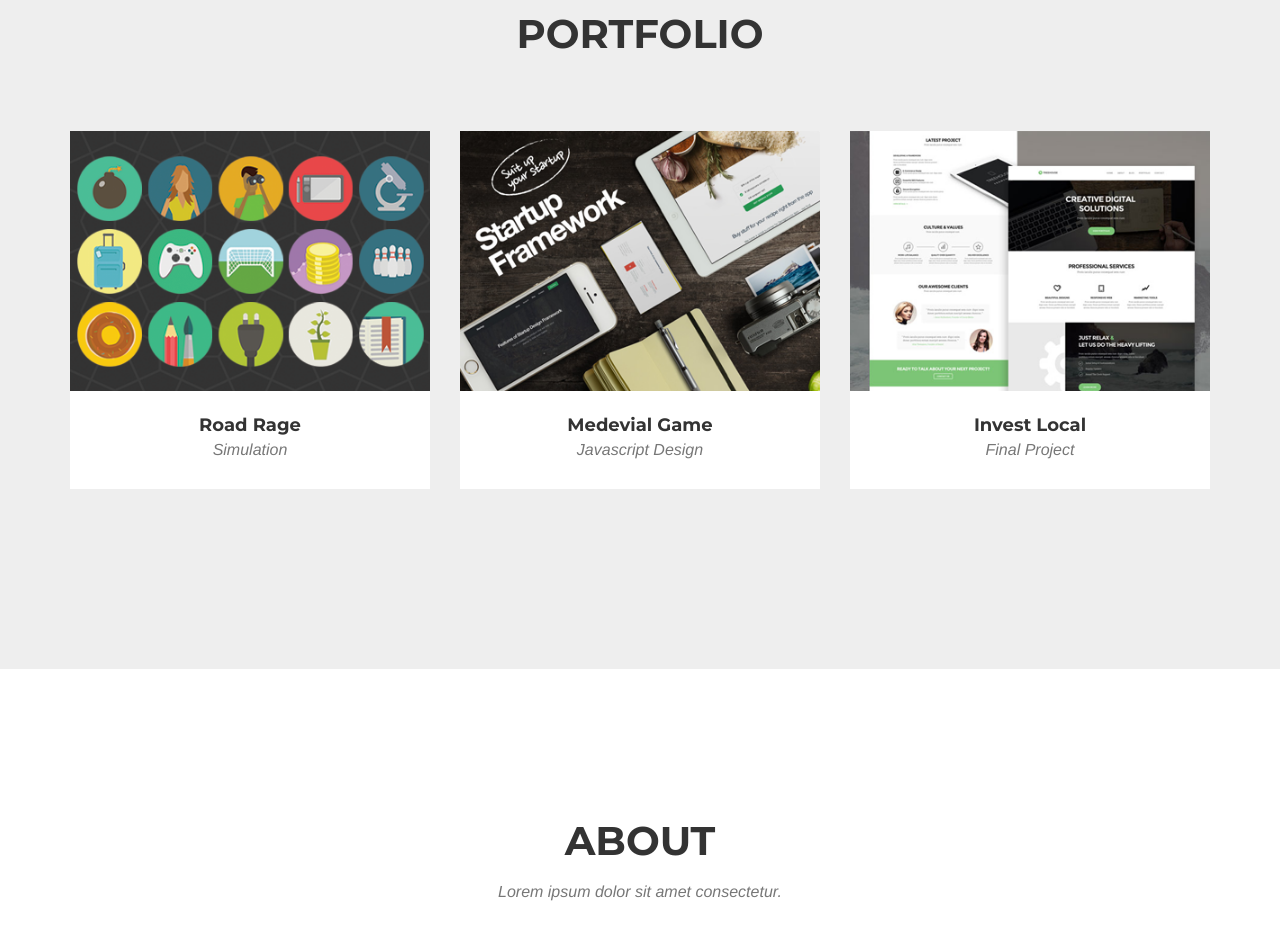
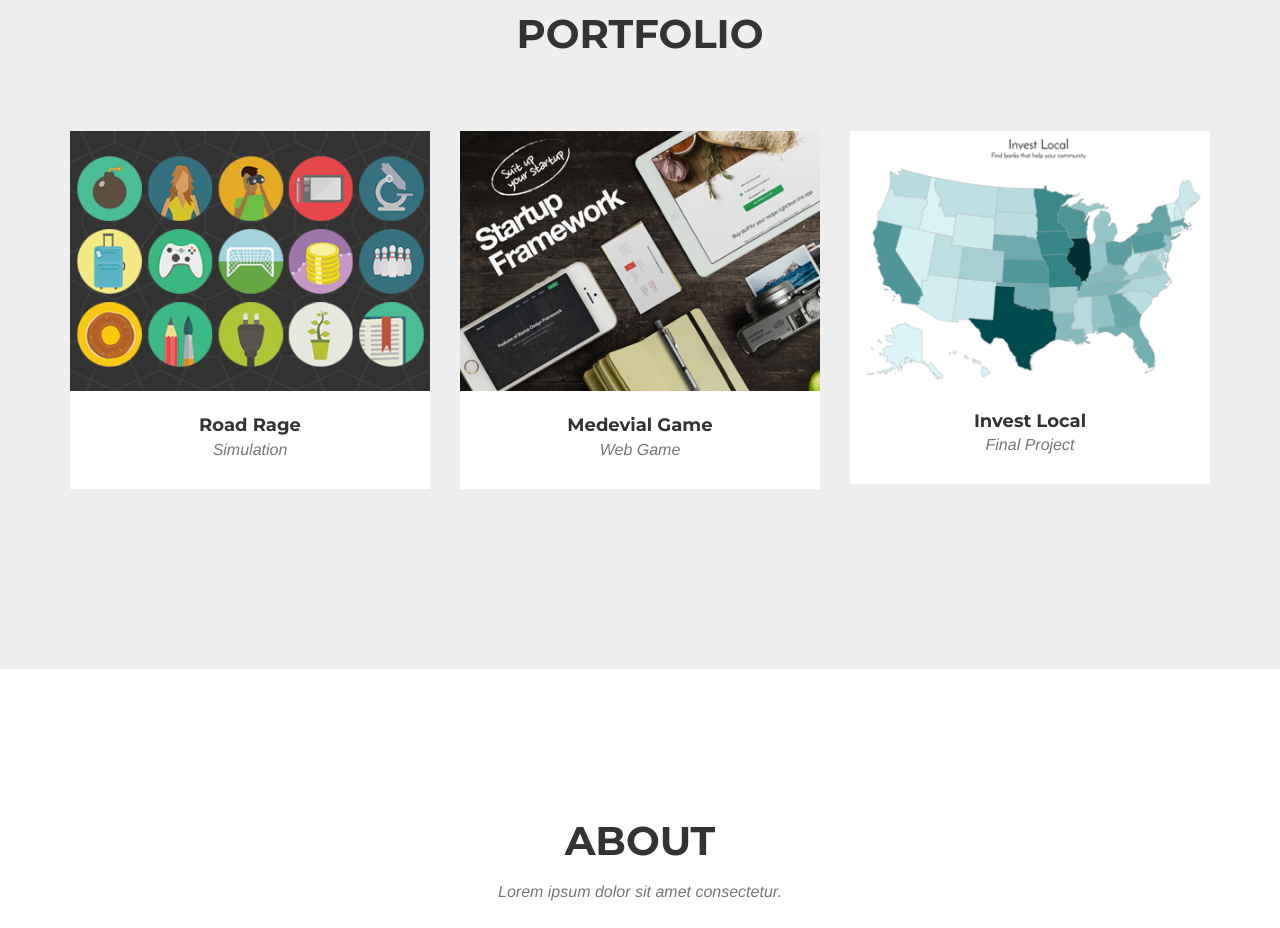
Before and after one commit to andrewmusicant/andrewmusicant.github.io, a website: page index.html in a window 1280 px wide. Shown: the part 1560-2488 px from the top of the page. Drawn offline with nearby package versions, Linux system fonts and the light colour scheme; a web font is replaced by a local one.

Commit message:
Added pictures for portfolio items

```diff
--- a/index.html
+++ b/index.html
@@ -155,7 +155,7 @@
                     </a>
                     <div class="portfolio-caption">
                         <h4>Medevial Game</h4>
-                        <p class="text-muted">Javascript Design</p>
+                        <p class="text-muted">Web Game</p>
                     </div>
                 </div>
                 <div class="col-md-4 col-sm-6 portfolio-item">
@@ -165,7 +165,7 @@
                                 <i class="fa fa-plus fa-3x"></i>
                             </div>
                         </div>
-                        <img src="img/portfolio/treehouse.png" class="img-responsive" alt="">
+                        <img src="img/portfolio/final2.png" class="img-responsive" alt="">
                     </a>
                     <div class="portfolio-caption">
                         <h4>Invest Local</h4>
```
Also changed, not shown: img/portfolio/final2.png (added), img/portfolio/final_project2.gif (deleted), img/portfolio/invest-local.png (deleted), img/portfolio/roadrage.png (added), img/portfolio/text-game.png (added), 3 other files.
